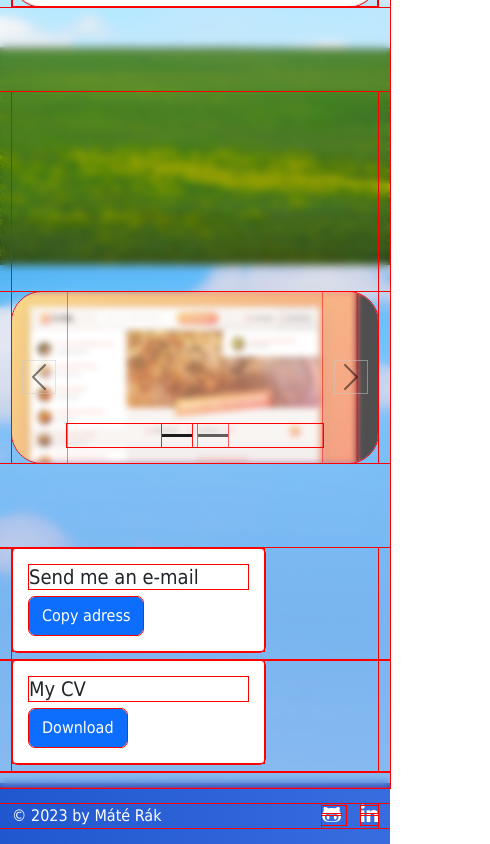
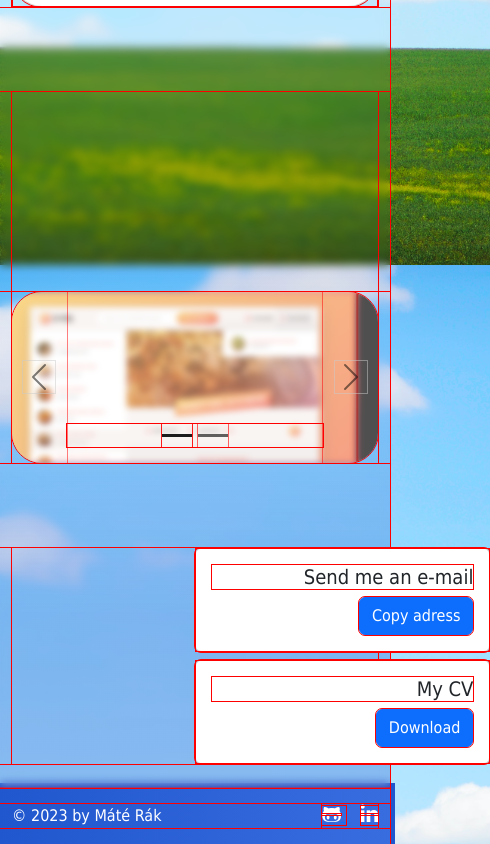
Before and after one commit to rakmate9812/portfolio-project, a plain HTML site: page index.html in a window 390 px wide. Shown: the part 3955-4799 px from the top of the page, 490 px wide, since content can reach past the window. Drawn offline with nearby package versions, Linux system fonts and the light colour scheme.

Commit message:
mobile-contact-button-fixing

```diff
--- a/index.html
+++ b/index.html
@@ -553,13 +553,11 @@
           <!-- h2 Contact -->
           <div class="custom_margintop container">
             <section id="contact" class="intersection hidden">
-              <div class="row">
-                <div class="col-3"></div>
-                <div class="col-md-3">
-                  <div class="card mb-2" style="max-width: 30vh">
+              <div
+                class="card mb-2 mobile_contact"
+                style="min-width: 30vh; max-width: 35vh">
                 <div class="card-body">
                   <h5 class="card-title">Send me an e-mail</h5>
-
                   <button
                     type="button"
                     id="emailFooter"
@@ -572,9 +570,9 @@
                   </button>
                 </div>
               </div>
-                </div>
-                <div class="col-md-3">
-                  <div class="card mb-2" style="max-width: 30vh">
+              <div
+                class="card mb-2 mobile_contact"
+                style="min-width: 30vh; max-width: 35vh">
                 <div class="card-body">
                   <h5 class="card-title">My CV</h5>
                   <a
@@ -589,10 +587,6 @@
                     Download
                   </a>
                 </div>
-                  </div>
-                </div>
-
-                <div class="col-sm-3"></div>
               </div>
             </section>
           </div>
--- a/style.css
+++ b/style.css
@@ -167,16 +167,6 @@ body {
   cursor: pointer;
 }
 
-@media only screen and (max-width: 40rem) {
-  .section_padding {
-    padding-top: 200px;
-  }
-
-  .custom_margintop {
-    margin-top: 10vh;
-  }
-}
-
 @media only screen and (min-width: 3840px) {
   body {
     zoom: 220%;
@@ -204,3 +194,27 @@ body {
     height: 60vh;
   }
 }
+
+/* BUG */
+/* #contact {
+  display: flex;
+} */
+
+.contact_divs {
+  display: block;
+}
+
+@media only screen and (max-width: 40rem) {
+  .section_padding {
+    padding-top: 200px;
+  }
+
+  .custom_margintop {
+    margin-top: 10vh;
+  }
+
+  .mobile_contact {
+    text-align: end;
+    left: 50%;
+  }
+}
```
Lines whose indentation alone changed are shown as unchanged.
